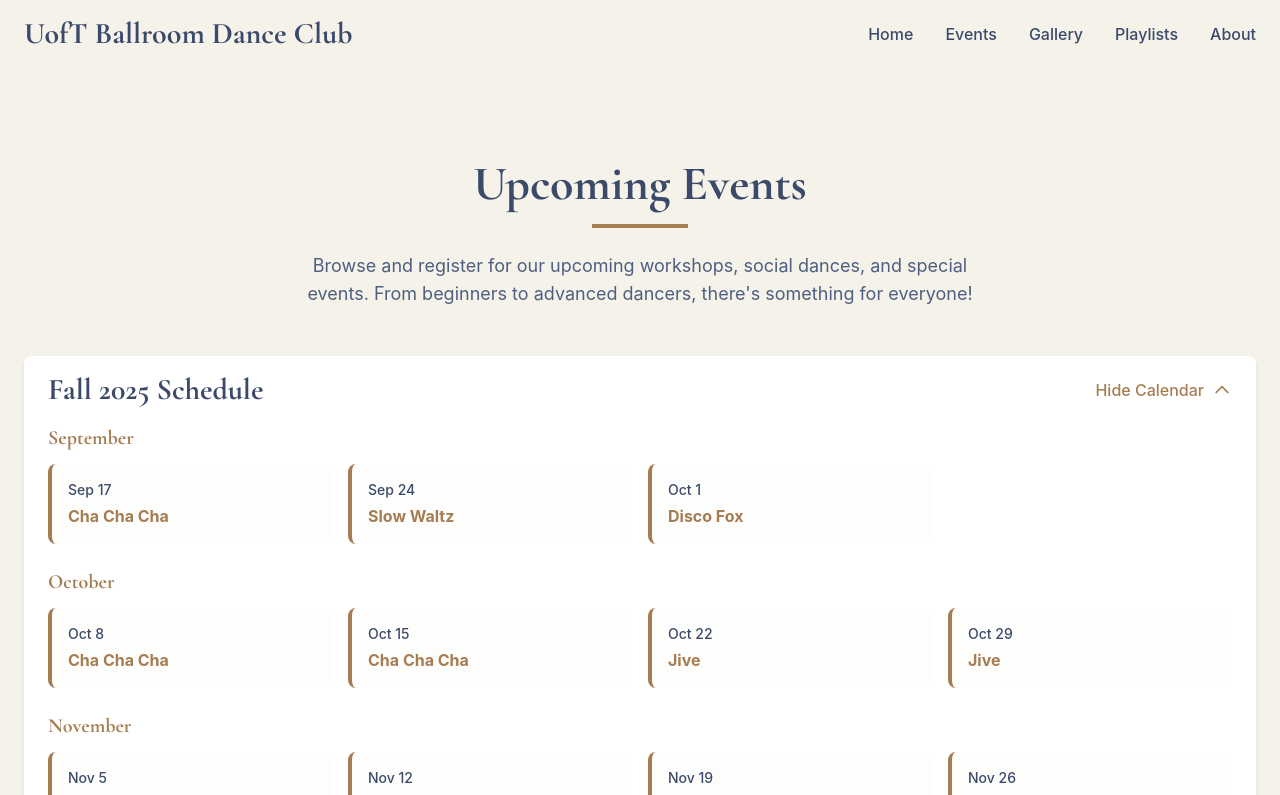
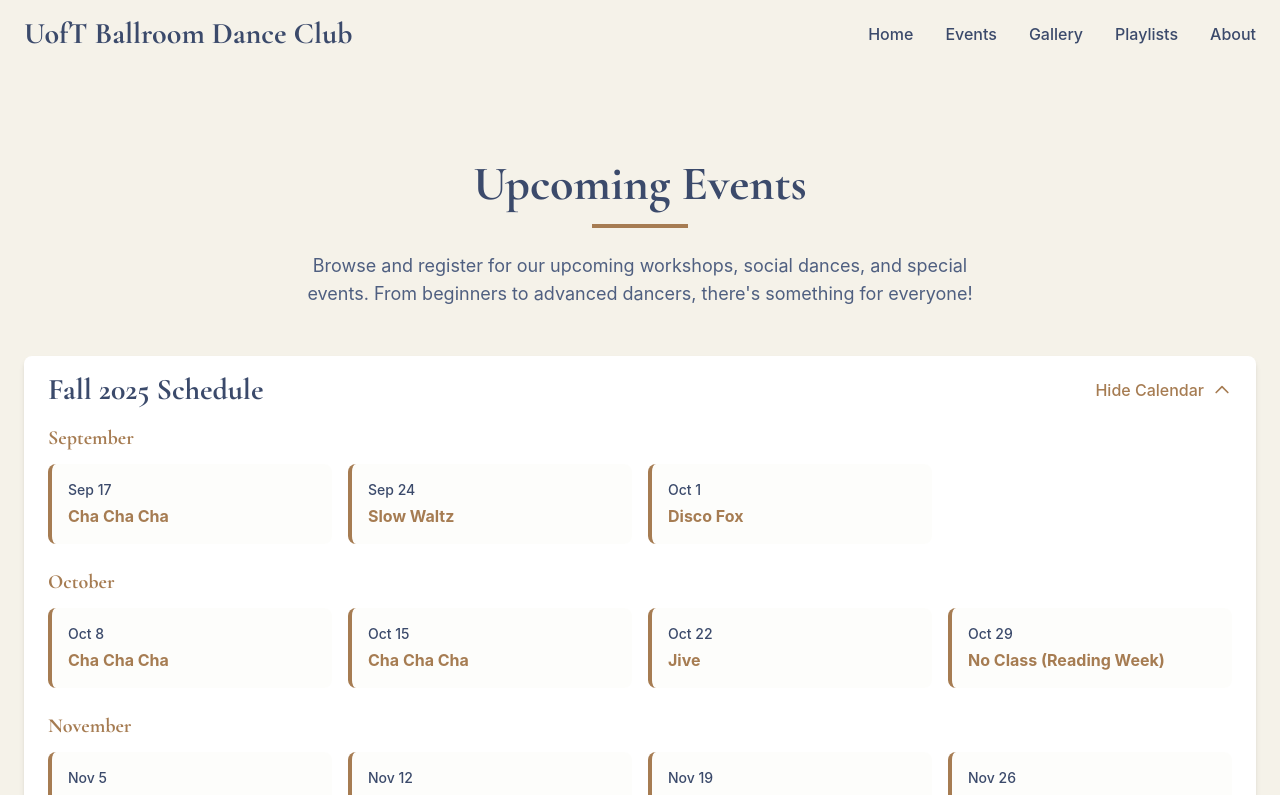
Before and after one commit to absolute-xero7/Ballroom-Dance-Website, a React (Create React App) app: page /events in a window 1280 px wide. Shown: the top 795 px of the page. Built offline with nearby package versions, Linux system fonts and the light colour scheme.

Commit message:
Reading Week

```diff
--- a/src/components/ClassSchedule.js
+++ b/src/components/ClassSchedule.js
@@ -18,7 +18,7 @@ const fallSchedule = [
             { date: 'Oct 8', name: 'Cha Cha Cha' },
             { date: 'Oct 15', name: 'Cha Cha Cha' },
             { date: 'Oct 22', name: 'Jive' },
-            { date: 'Oct 29', name: 'Jive' },
+            { date: 'Oct 29', name: 'No Class (Reading Week)' },
         ],
     },
     {
```
